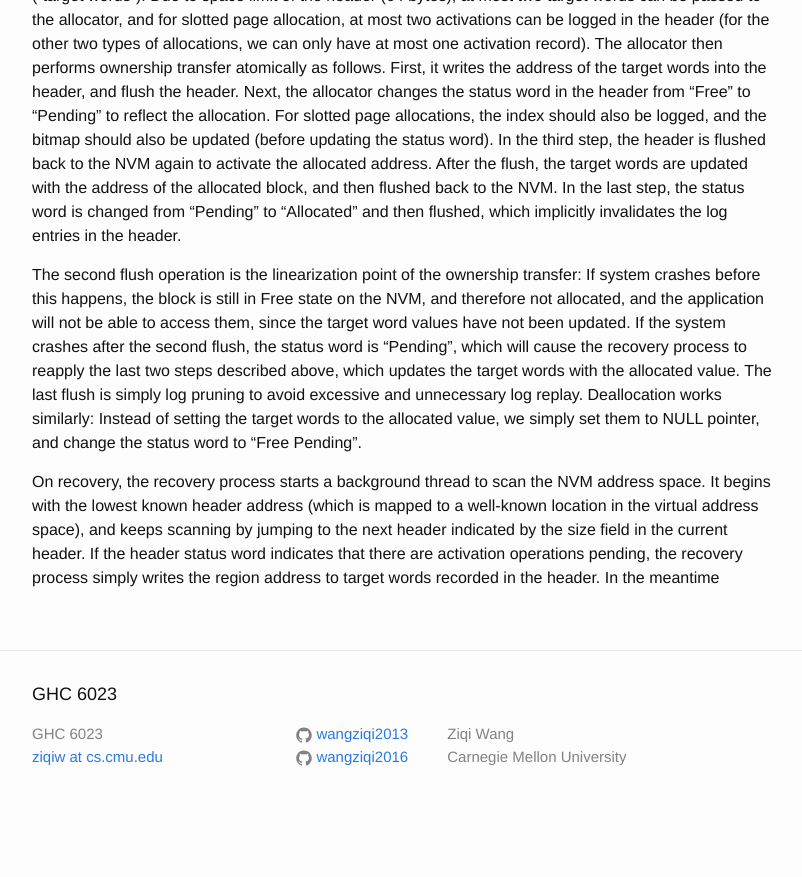
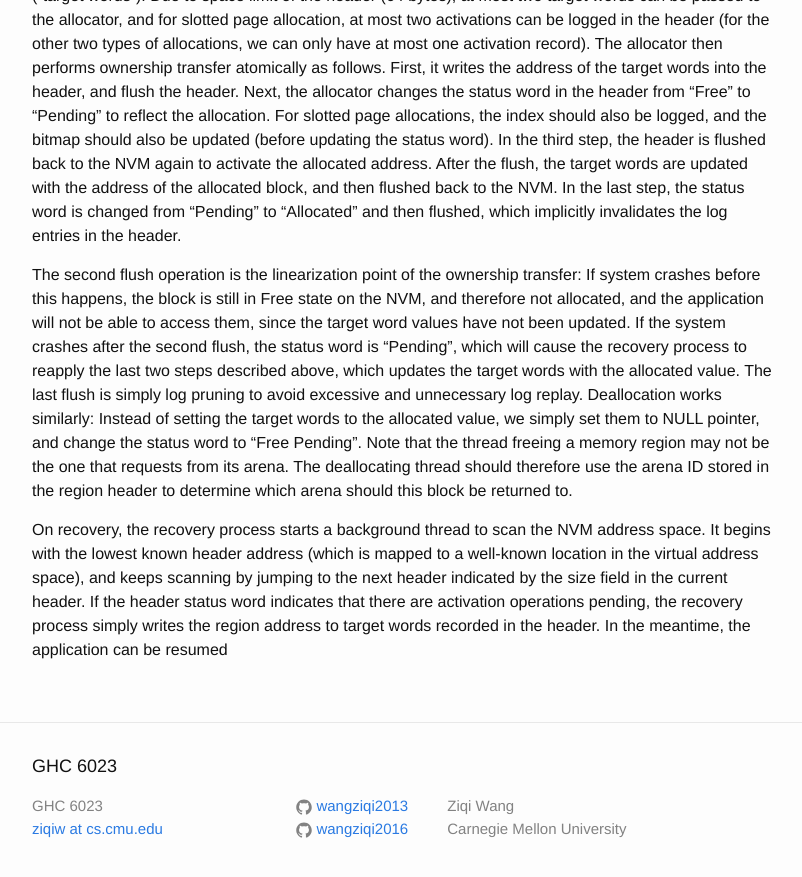
Before and after one commit to wangziqi2013/wangziqi2013.github.io, a Jekyll site: the page built from _posts/2019-11-11-nvm-malloc.markdown, in a window 1280 px wide and 900 px high, scrolled down 3037 px. Shown: the top 877 px of the window, without its empty margins (238-1040 px from the left). Built offline with Jekyll 4.4.1, drawn with Linux system fonts in a browser that asks for light colours; before the commit the page ends 3865 px from its top, so only the background shows below that.

Commit message:
Adding arena ID

```diff
--- a/_posts/2019-11-11-nvm-malloc.markdown
+++ b/_posts/2019-11-11-nvm-malloc.markdown
@@ -124,10 +124,12 @@ them, since the target word values have not been updated. If the system crashes
 is "Pending", which will cause the recovery process to reapply the last two steps described above, which updates the
 target words with the allocated value. The last flush is simply log pruning to avoid excessive and unnecessary log replay.
 Deallocation works similarly: Instead of setting the target words to the allocated value, we simply set them to NULL
-pointer, and change the status word to "Free Pending".
+pointer, and change the status word to "Free Pending". Note that the thread freeing a memory region may not be the one
+that requests from its arena. The deallocating thread should therefore use the arena ID stored in the region
+header to determine which arena should this block be returned to.
 
 On recovery, the recovery process starts a background thread to scan the NVM address space. It begins with the lowest known
 header address (which is mapped to a well-known location in the virtual address space), and keeps scanning by jumping to
 the next header indicated by the size field in the current header. If the header status word indicates that there are
 activation operations pending, the recovery process simply writes the region address to target words recorded in the
-header. In the meantime
+header. In the meantime, the application can be resumed
```
